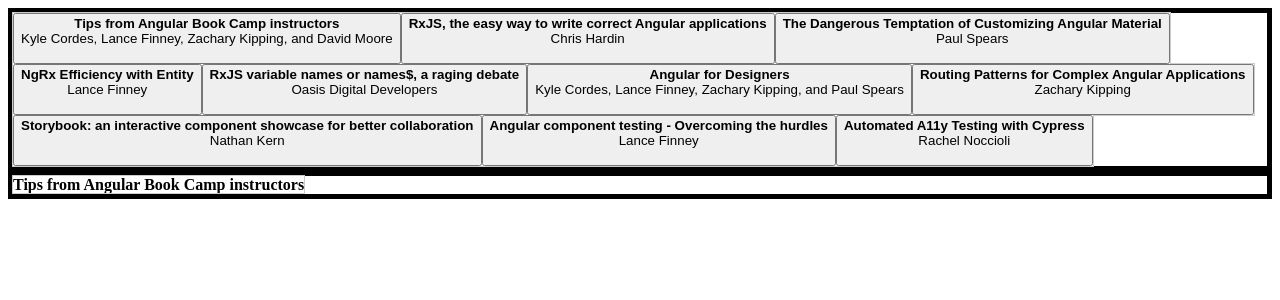
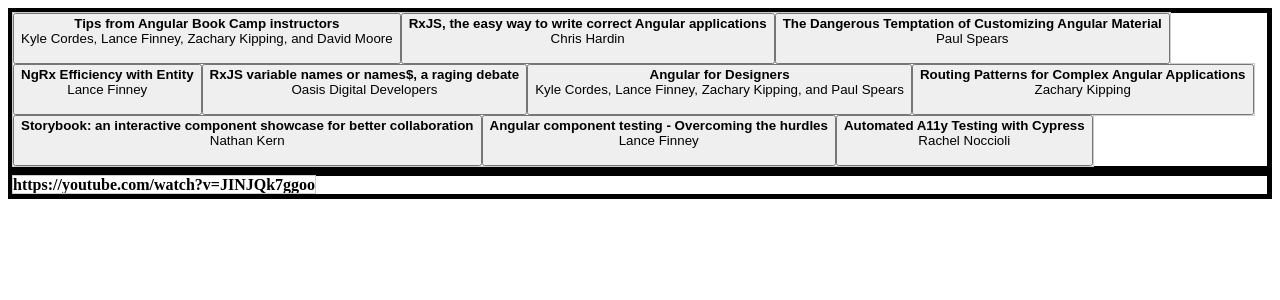
Before and after one commit to ADerbak/Angular_Workshop_App, an Angular app: page /dashboard in a window 1280 px wide. Shown: the top 300 px of the page. Built offline with nearby package versions, Linux system fonts and the light colour scheme.

Commit message:
Add youtube string with id

```diff
--- a/src/app/dashboard/video-player/video-player.component.html
+++ b/src/app/dashboard/video-player/video-player.component.html
@@ -1 +1 @@
-<strong>{{video?.title}}</strong>
+<strong>https://youtube.com/watch?v={{video?.id}}</strong>
```
